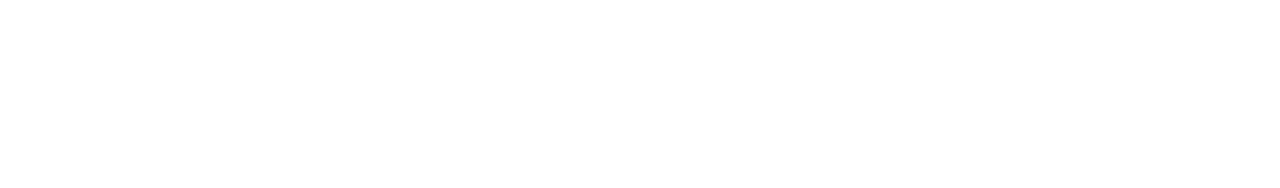
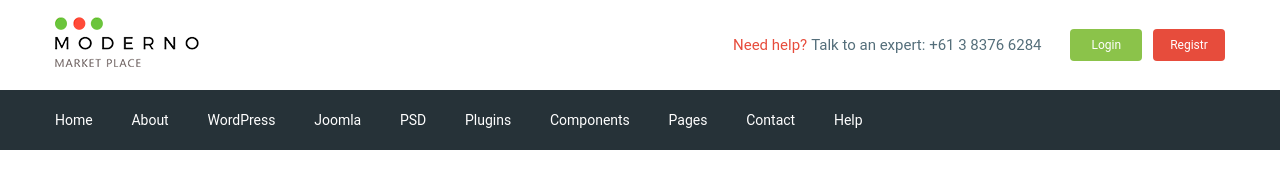
Before and after one commit to TheSplatt-WEB/moderno, a website: page app/index.html in a window 1280 px wide. Drawn offline with nearby package versions, Linux system fonts and the light colour scheme; files that its build step writes are made by us from their sources.

Commit message:
added header

```diff
--- a/app/index.html
+++ b/app/index.html
@@ -1,16 +1,81 @@
 <!DOCTYPE html>
 <html lang="en">
+
 <head>
     <meta charset="UTF-8">
     <meta name="viewport" content="width=device-width, initial-scale=1.0">
-    <title>Document</title>
+    <title>MODERNO</title>
     <link rel="stylesheet" href="css/libs.min.css">
     <link rel="stylesheet" href="css/style.min.css">
 </head>
+
 <body>
+    <header class="header">
+        <div class="header__top">
+            <div class="container">
+                <div class="header__top-inner">
+                    <div class="header__logo">
+                        <a href="#">
+                            <img src="images/logo.png" alt="">
+                        </a>
+                    </div>
+                    <div class="header__text">
+                        <a href="#"><span>Need help?</span></a>Talk to an expert:
+                        <a class="header__phone"
+                            href="tel:61383766284">+61 3 8376 6284</a>
+                    </div>
+                    <div class="header__box">
+                        <a class="basket" href="#"></a>
+                        <a class="header__btn header__btn-login" href="#">Login</a>
+                        <a class="header__btn header__btn-registr" href="#">Registr</a>
+                    </div>
+                </div>
+            </div>
+        </div>
+        <div class="header__bottom">
+            <div class="container">
+                <nav class="menu">
+                    <ul class="menu__list">
+                        <li>
+                            <a href="#">Home</a>
+                        </li>
+                        <li>
+                            <a href="#">About</a>
+                        </li>
+                        <li>
+                            <a href="#">WordPress</a>
+                        </li>
+                        <li>
+                            <a href="#">Joomla</a>
+                        </li>
+                        <li>
+                            <a href="#">PSD</a>
+                        </li>
+                        <li>
+                            <a href="#">Plugins</a>
+                        </li>
+                        <li>
+                            <a href="#">Components</a>
+                        </li>
+                        <li>
+                            <a href="#">Pages</a>
+                        </li>
+                        <li>
+                            <a href="#">Contact</a>
+                        </li>
+                        <li>
+                            <a href="#">Help</a>
+                        </li>
+                    </ul>
+                </nav>
+            </div>
+        </div>
+
+    </header>
 
     <script src="https://ajax.googleapis.com/ajax/libs/jquery/3.5.1/jquery.min.js"></script>
     <script src="js/libs.min.js"></script>
     <script src="js/main.min.js"></script>
 </body>
+
 </html>
--- /dev/null
+++ b/app/scss/_fonts.scss
@@ -0,0 +1,27 @@
+@font-face{
+   font-family: 'Roboto', sans-serif;
+   src: url(../fonts/Roboto-Regular.woff2) format('woff2'),
+        url(../fonts/Roboto-Regular.woff) format('woff'),
+        url(../fonts/Roboto-Regular.ttf) format('ttf');
+   font-style: normal;
+   font-weight: 400;
+   font-display: swap;
+}
+@font-face{
+   font-family: 'Roboto', sans-serif;
+   src: url(../fonts/Roboto-Medium.woff2) format('woff2'),
+        url(../fonts/Roboto-Medium.woff) format('woff'),
+        url(../fonts/Roboto-Medium.ttf) format('ttf');
+   font-style: normal;
+   font-weight: 500;
+   font-display: swap;
+}
+@font-face{
+    font-family: 'Roboto', sans-serif;
+    src: url(../fonts/Roboto-Bold.woff2) format('woff2'),
+         url(../fonts/Roboto-Bold.woff) format('woff'),
+         url(../fonts/Roboto-Bold.ttf) format('ttf');
+   font-style: normal;
+   font-weight: 700;
+   font-display: swap;
+}
--- /dev/null
+++ b/app/scss/_global.scss
@@ -0,0 +1,29 @@
+html{
+    box-sizing: border-box;
+}
+*,
+*::before,
+*::after{
+    box-sizing: inherit;
+}
+a{
+    display: inline-block;
+    text-decoration: none;
+}
+ul, li{
+    margin: 0;
+    padding: 0;
+    list-style: none;
+    display: inline-block;
+}
+body{
+    font-family: 'Roboto', sans-serif;
+    font-weight: 400;
+    font-size: 15px;
+    line-height: 24px;
+}
+.container{
+    max-width: 1200px;
+    margin: 0 auto;
+    padding: 0 15px;
+}
--- /dev/null
+++ b/app/scss/_vars.scss
@@ -0,0 +1,4 @@
+$text: #546e7a;
+$dark: #263238;
+$red: #e74c3c;
+$green: #8bc34a;
--- a/app/scss/style.scss
+++ b/app/scss/style.scss
@@ -1,8 +1,53 @@
-html{
-    box-sizing: border-box;
+@import 'vars';
+@import 'global';
+@import 'fonts';
+
+.header__top-inner{
+    display: flex;
+    justify-content: space-between;
+    align-items: center;
+    height: 90px;
 }
-*,
-*::before,
-*::after{
-    box-sizing: inherit;
+.header__text{
+    margin-left: auto;
+    margin-right: 25px;
+    color: $text;
+    span{
+        color: $red;
+        margin-right: 4px;
+    }
+    a{
+        color: $text;
+    }
 }
+.header__btn{
+    padding: 4px;
+    width: 72px;
+    border-radius: 4px;
+    color: #fff;
+    font-size: 12px;
+    text-align: center;
+}
+.header__btn-login{
+    background-color: $green;
+}
+.header__btn-registr{
+    background-color: $red;
+    margin-left: 7px;
+}
+.header__bottom{
+    background-color: $dark;
+    a{
+        color: #fff;
+        line-height: 30px;
+        font-size: 14px;
+    }
+}
+.menu__list{
+    li{
+        margin: 15px 0;
+       & + li{
+        margin-left: 35px;
+    }
+    }
+}
--- a/gulpfile.js
+++ b/gulpfile.js
@@ -8,7 +8,7 @@ let gulp = require('gulp'),
     cssmin = require('gulp-cssmin');
 
 gulp.task('sass', function () {
-    return gulp.src('app/scss/style.scss')
+    return gulp.src('app/scss/**/*.scss')
         .pipe(sass({ outputStyle: 'compressed' }))
         .pipe(rename({ suffix: '.min' }))
         .pipe(autoprefixer({ overrideBrowserslist: ['last 8 versions'] }))
@@ -64,10 +64,10 @@ gulp.task('browser-sync', function () {
 });
 
 gulp.task('watch', function () {
-    gulp.watch('app/scss/style.scss', gulp.parallel('sass'))
+    gulp.watch('app/scss/**/*.scss', gulp.parallel('sass'))
     gulp.watch('app/*.html', gulp.parallel('html'))
     gulp.watch('app/js/*.js', gulp.parallel('js'))
     gulp.watch('app/js/main.js', gulp.parallel('main'))
 });
 
-gulp.task('default', gulp.parallel('script', 'style', 'sass', 'browser-sync', 'watch'))
+gulp.task('default', gulp.parallel('sass', 'main', 'script', 'style',  'browser-sync', 'watch'))
```
Also changed, not shown: app/fonts/Roboto-Bold.ttf (added), app/fonts/Roboto-Bold.woff (added), app/fonts/Roboto-Bold.woff2 (added), app/fonts/Roboto-Medium.ttf (added), app/fonts/Roboto-Medium.woff (added), app/fonts/Roboto-Medium.woff2 (added), app/fonts/Roboto-Regular.ttf (added), app/fonts/Roboto-Regular.woff (added), app/fonts/Roboto-Regular.woff2 (added), app/images/logo.png (added), app/js/main.js (line endings or trailing spaces), app/js/main.min.js.
